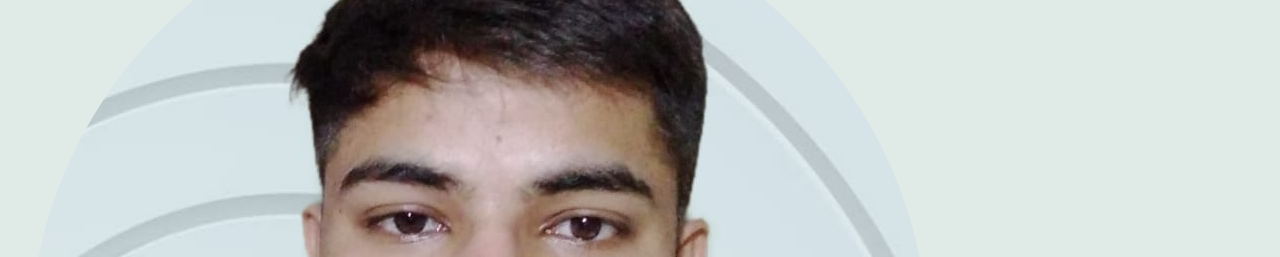
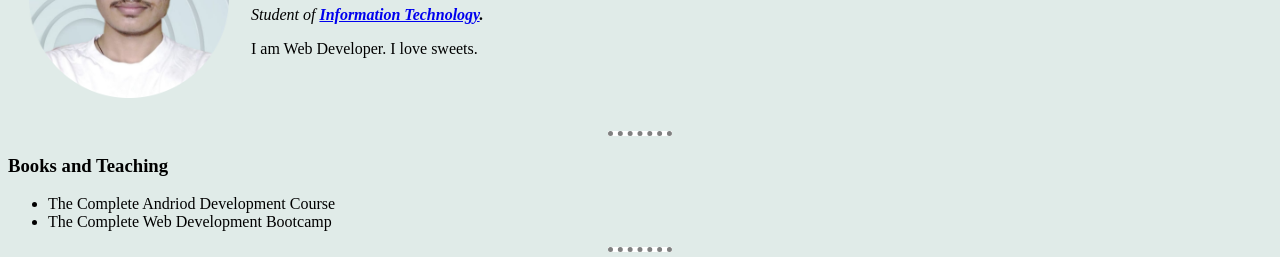
Before and after one commit to ManishSaroj/cv, a plain HTML site: page index.html in a window 1280 px wide. Shown: the part 131-388 px from the top of the page. Drawn offline with Linux system fonts and the light colour scheme.

Commit message:
Update index.html

```diff
--- a/index.html
+++ b/index.html
@@ -8,7 +8,7 @@
   <body>
     <table cellspacing="20">
       <tr>
-        <td><img src="images/manish.png" alt="Manish Saroj profile img"></td>
+        <td><img src="images/manish.png" alt="Manish Saroj profile img" width="200" height="200"></td>
         <td><h1>Manish Saroj</h1>
         <p><em>Student of <strong><a href="https://en.wikipedia.org/wiki/Information_technology">Information Technology</a>.</strong></em></p>
         <p>I am Web Developer. I love sweets.</p></td>
```
